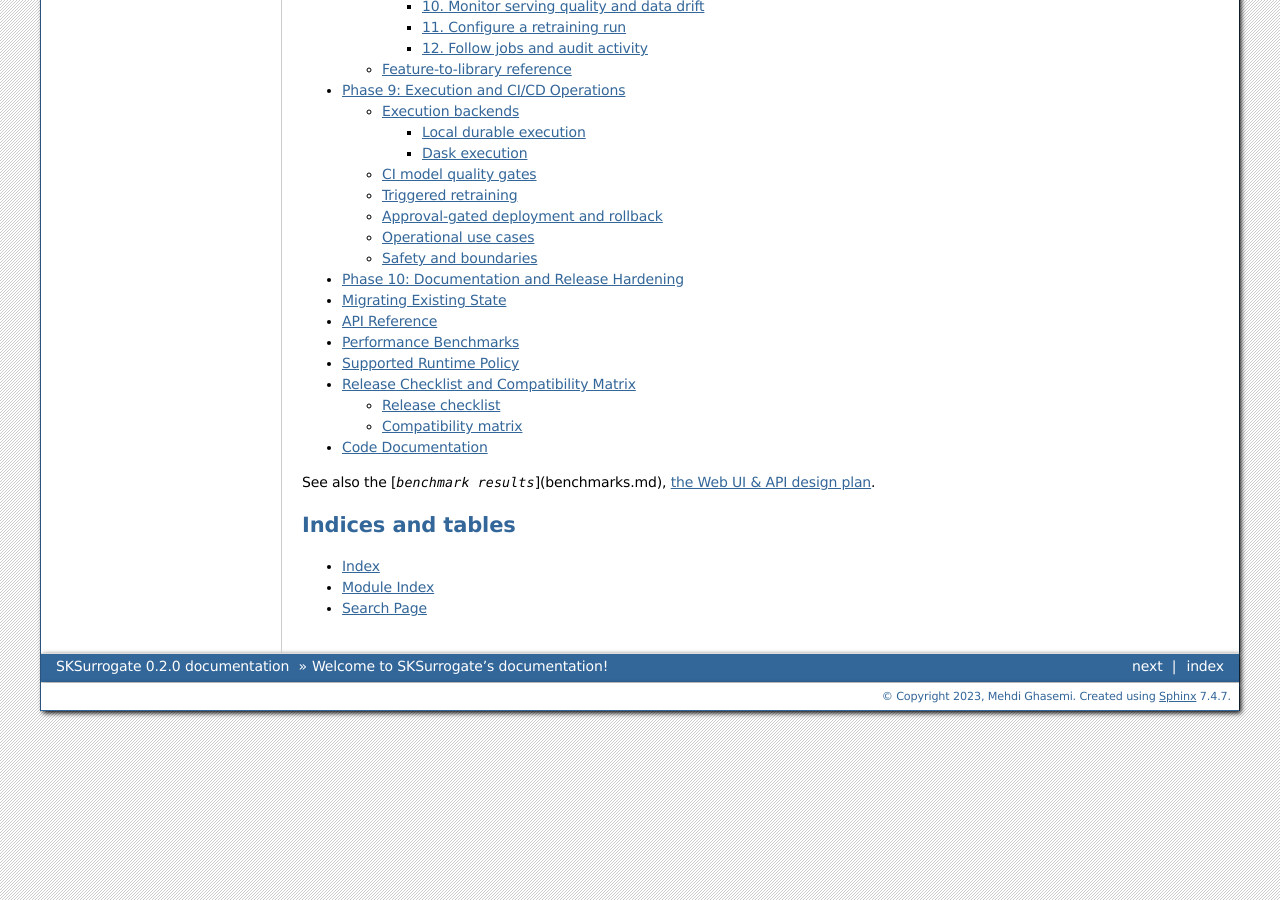
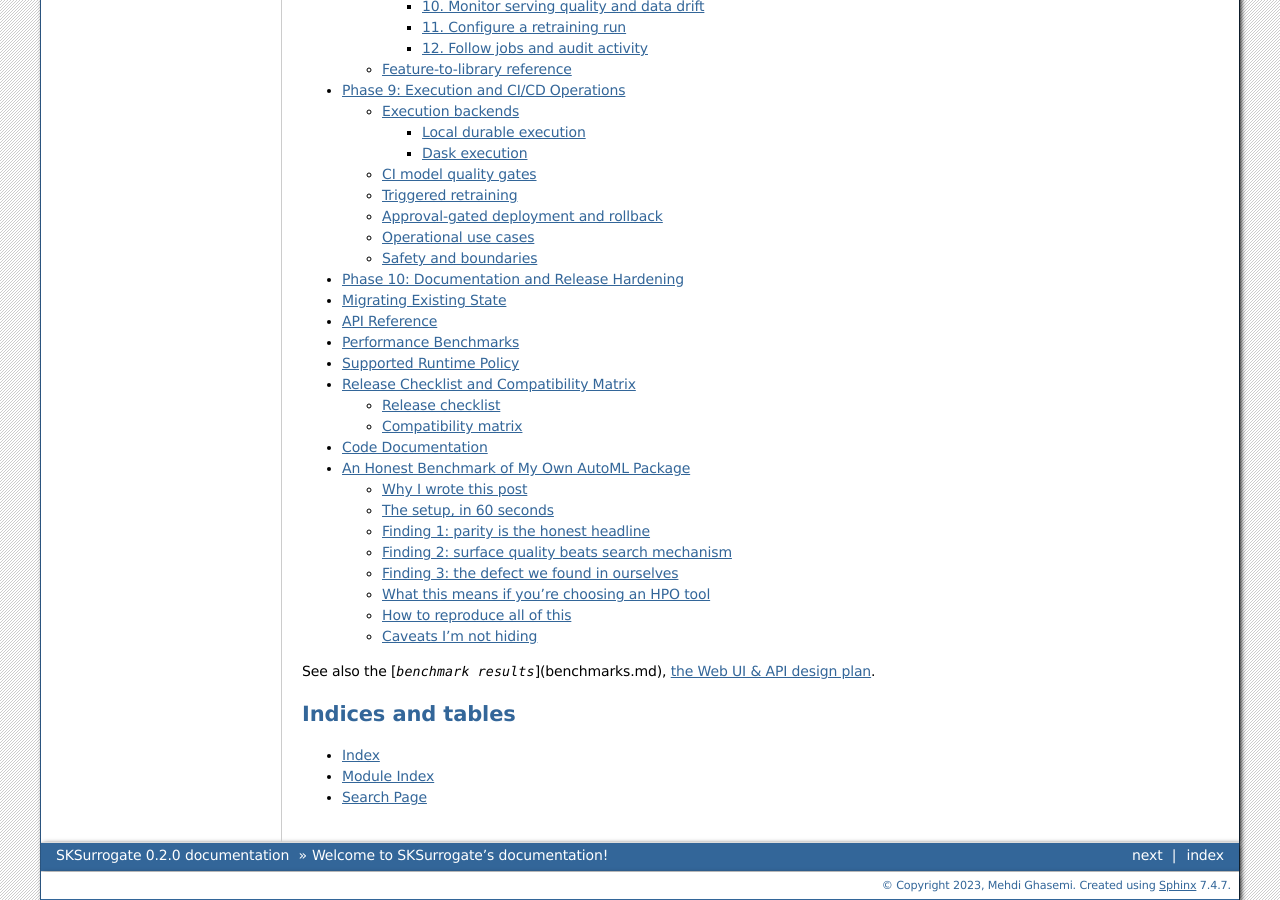
Before and after one commit to mghasemi/sksurrogate, a Sphinx documentation site: the page built from docs/index.rst, in a window 1280 px wide and 900 px high, scrolled down 1620 px. Built offline with Sphinx 7.4.7, drawn with Linux system fonts in a browser that asks for light colours; part of the change alters nothing that is shown.

Commit message:
docs: publish honest-benchmark blog post; enable markdown (myst) page support

````diff
--- /dev/null
+++ b/docs/blog-honest-benchmark.md
@@ -0,0 +1,94 @@
+# An Honest Benchmark of My Own AutoML Package
+
+*Where SKSurrogate beats Optuna-TPE, where it loses — and why the null results are the point.*
+
+*Mehdi Ghasemi — October 2026*
+
+> **TL;DR**
+> - At equal evaluation budgets on six public datasets, my surrogate-guided search (**SRS**) in [SKSurrogate](https://pypi.org/project/sksurrogate/) does **not** beat Optuna-TPE on accuracy — TPE is top on 5 of 6 datasets and everything sits within ~0.5 pt.
+> - What *is* real: the **response surface matters more than the search mechanism**. An un-tuned RBF Gaussian process beats my default polynomial regressor with seed-level significance ($p \approx 10^{-4}$ at B=60), while an un-tuned kernel ridge regressor is **worse than doing nothing**.
+> - The most useful result was a defect in *my own* pipeline: ordinal encoding of categorical features was silently masking the surrogate's advantage. Fixing it flipped SRS above TPE on 3 of 6 datasets — small, not significant at n=7 seeds, but uniformly directional.
+
+## Why I wrote this post
+
+Most AutoML packages ship "state-of-the-art" claims that are impossible to reproduce: no protocol contract, no archived raw runs, baselines chosen to lose. SKSurrogate was built the other way around — an equal-budget benchmark suite with a frozen protocol, pre-registered hypotheses with explicit falsifiers, integrity gates run before any canonical launch, and every raw record archived on Zenodo so the advertised "validated against benchmarks" claim is verifiable without rerunning anything.
+
+That means I also have to publish what the data says when it's inconvenient: **at small budgets, my package does not beat TPE.** This post walks through three findings from ~460 archived runs — one null result, one mechanism explanation, and one defect we caught in ourselves.
+
+## The setup, in 60 seconds
+
+All methods optimize the *same* estimator (`StandardScaler → RandomForestClassifier(50)`) over the *same* shared discrete grid (224 configurations across 3 parameters), with stratified 5-fold CV inside every search and one shared held-out 80/20 outer split per dataset-seed. Budgets are measured in **candidate-model evaluations** — a hardware-independent currency. Seven seeds per cell; 6 datasets from OpenML (pinned by `did`) plus one bundled synthetic set, B = 30 and B = 60 evaluations:
+
+| Arm | What it is |
+|---|---|
+| SRS + RBF-GP | The package's search with its v0.2 default surface (stock un-tuned `GaussianProcessRegressor`) |
+| SRS, no surrogate | Identical outer loop, surrogate never engages — the ablation that isolates the surrogate's contribution |
+| random / Optuna-TPE | Uniform sampling and TPE as the standard baselines (`scikit-optimize` is archived upstream; recorded as "not runnable" rather than silently dropped) |
+
+## Finding 1: parity is the honest headline
+
+Mean final CV accuracy, B = 30 (bold = best per row):
+
+| dataset | SRS + RBF-GP | no surrogate | random | Optuna-TPE |
+|---|---:|---:|---:|---:|
+| arrhythmia | 0.7020 | 0.6910 | 0.6941 | **0.7036** |
+| credit-g | 0.7423 | 0.7391 | 0.7405 | **0.7436** |
+| galaxy3 | 0.6473 | 0.6448 | 0.6484 | **0.6507** |
+| ionosphere | **0.9352** | 0.9347 | 0.9347 | 0.9337 |
+| optdigits | 0.9403 | 0.9392 | 0.9380 | **0.9405** |
+| spambase | 0.9280 | 0.9269 | 0.9272 | **0.9286** |
+
+TPE is top on five of six datasets, and the whole table spans roughly half a point — a RandomForest(50) over three parameters is a flat landscape where no search method separates. I deliberately do *not* claim "fewer evaluations to reach target accuracy" either: on four of six datasets, uniform random reaches its own near-best in as few as 2 evaluations. If you're tuning one model with three knobs on a laptop budget, the honest advice is that your choice among these tools will not move your accuracy much.
+
+## Finding 2: surface quality beats search mechanism
+
+Where the data *does* separate things is inside SRS itself — which response surface you fit to the evaluations:
+
+- **RBF-GP vs my legacy cubic Hilbert polynomial:** top mean CV on all six datasets at both budgets; seed-level wins of 20W/17T/5L (B=30) and 25W/13T/4L (B=60), exact binomial $p \approx 4\times10^{-3}$ and $p \approx 10^{-4}$. The advantage *grows* as the guidance window opens — a real effect, not seed luck. This is why v0.2 ships RBF-GP as the default.
+- **The ablation says the surrogate earns its keep with a good surface:** at B=60, SRS + GP matches or raises final accuracy on all six datasets vs the no-surrogate arm (e.g., credit-g 0.7446 vs 0.7430; arrhythmia 0.7056 vs 0.7004).
+- **Un-tuned KernelRidge is worse than doing nothing:** at B=60 it sits below the no-surrogate arm on mean CV in *all six* datasets and never wins a seed against the Hilbert arm (0W/23T/19L). At these budgets an un-tuned RBF kernel ridge fits noise as readily as signal. If you build this kind of thing: don't ship it.
+
+A controlled synthetic study (the "D-track", 2,160 additional runs) explains *why* the surfaces separate the way they do — a regime map over objective family × dimension × sample size × noise:
+
+| objective family | Hilbert poly | RBF-GP | Random forest |
+|---|---:|---:|---:|
+| polynomial (in-span) | **14**/18 | 2 | 2 |
+| Gaussian bump | 2 | **10** | 6 |
+| rational | 3 | 5 | **10** |
+| trigonometric | 0 | 1 | **17** |
+
+The mechanisms, not just the winners: the polynomial regressor is *exact* on in-span objectives even at $n=10$ (its error elsewhere is basis-truncation, flat in sample size); the stock RBF-GP has no noise term and interpolates noise — RMSE jumps from $\approx 0$ clean to 0.6–2.9 with moderate noise; RF is the robust generalist that never gets exactness. Real HPO landscapes (CV accuracy over a discrete grid) are not polynomial, which is exactly why the GP surface wins in Finding 2 and why my original Hilbert default was the weak link.
+
+## Finding 3: the defect we found in ourselves
+
+The pipeline-space track ("C-space") searches what an AutoML system actually chooses — **1,220 pipelines** (4 preprocessors × 5 reducers × 61 classifier configurations) — under three pre-registered protocols (equal wall-clock 120 s; equal 40 evaluations; wall budget as a cap), with hypotheses H1–H4 and their falsifiers fixed before the first canonical run. Six hundred thirty cells, zero invalid candidates. What came back:
+
+1. **No arm separates on held-out accuracy** — every paired comparison is null after Holm correction ($p_{\text{Holm}} = 1.000$ throughout). Flat again.
+2. **But SRS is evaluation-efficient:** it reaches within 1% of its own final best in a median of **6 evaluations**, against 11–17 for every other arm, at identical final accuracy.
+3. **That advantage doesn't transfer to wall-clock.** The GP surface fit grows as $O(n^3)$ — per-fit cost rises from 3 ms to 174 ms over a run — so 49% of SRS's 120 s budget is search overhead (22% fitting, 27% acquisition), buying ~half as many candidates as random search. And TPE spends 28–65% of its budget *re-proposing configurations it already evaluated*.
+4. **The ordinal-encoding defect was load-bearing.** With the default ordinal encoding, SRS loses to or ties TPE (H1: confirmed). Replacing it with a mixed categorical surface lifts best-CV by ≥0.3 pt in 4 of 6 datasets (+1.63 on galaxy3, +0.51 ionosphere, +0.43 credit-g, +0.37 optdigits) and moves SRS **above TPE in three of them**. Not significant after multiplicity correction — only 3 of the 4 bootstrap CIs exclude zero. But it is uniformly directional, and it changed what we ship next.
+5. **Portfolio AutoML still wins on accuracy:** FLAML beats every search arm on 5 of 6 datasets at the same wall cap (AutoGluon: 3/6 — which *refuted* our pre-registered joint hypothesis H3; that's pre-registration doing its job, telling us exactly what to believe and how strongly).
+
+## What this means if you're choosing an HPO tool
+
+- **Small flat spaces, laptop budgets:** TPE or plain random search is fine. The differences are below the noise of your problem.
+- **Surrogate-guided search earns its keep when evaluations are expensive** (each one costs minutes) and you care about final quality at a fixed budget — that's where SRS + a good surface shows up, with ~half the evaluations to get near-best on pipeline spaces.
+- **If your space has categorical features, check how they're encoded.** Ordinal encoding of unordered categories silently degrades surrogate guidance — the single most actionable lesson from this study.
+- **Match the surface to the objective's shape** when you can: polynomial-like/noisy → polynomial basis; clean and smooth → GP (with a noise term if evaluations are noisy); unknown shape → tree-based generalist or an ensemble with fallback.
+
+## How to reproduce all of this
+
+```bash
+pip install sksurrogate          # v0.2.0, PyPI
+python -m benchmarks.run --dataset all --budget 30      # full five-method suite (~1–3 h laptop-scale)
+python -m benchmarks.dtrack.d2_compare                  # the regime-map study
+```
+
+- Protocol contract + errata history: `benchmarks/DESIGN.md` (v1.9) in [github.com/mghasemi/sksurrogate](https://github.com/mghasemi/sksurrogate)
+- Raw B=30/B=60 records (462 runs): [doi.org/10.5281/zenodo.23629024](https://doi.org/10.5281/zenodo.23629024)
+- D-track raw data + report: [doi.org/10.5281/zenodo.23652613](https://doi.org/10.5281/zenodo.23652613)
+- Software archive (v0.2.0): [doi.org/10.5281/zenodo.23631823](https://doi.org/10.5281/zenodo.23631823)
+
+## Caveats I'm not hiding
+
+Seven seeds per cell; budgets of 30–60 evaluations; the fixed-pipeline suite's space is only three parameters wide; D-track objectives are smooth and low-dimensional ($d \le 3$); the wall-clock arm uses a different currency (seconds, hardware-dependent) and is explicitly *not* comparable to the evaluation-count tables. These are small-budget results, and TPE remains competitive — that's stated in the docs too, no spin required. The suite being public means anyone can extend it with more seeds or datasets; I'd rather be wrong in a verifiable way than impressive in an unverifiable one.
--- a/docs/conf.py
+++ b/docs/conf.py
@@ -35,7 +35,8 @@ extensions = ['sphinx.ext.autodoc',
     'sphinx.ext.coverage',
     'sphinx.ext.mathjax',
     'sphinx.ext.ifconfig',
-    'sphinx.ext.viewcode']
+    'sphinx.ext.viewcode',
+    'myst_parser']  # markdown pages (benchmark studies, blog posts)
 
 autosummary_generate = False
 
@@ -45,8 +46,12 @@ templates_path = ['_templates']
 # The suffix(es) of source filenames.
 # You can specify multiple suffix as a list of string:
 #
-# source_suffix = ['.rst', '.md']
-source_suffix = '.rst'
+# Markdown pages (benchmark studies, blog posts) are built via myst-parser.
+source_suffix = {'.rst': 'restructuredtext', '.md': 'markdown'}
+
+myst_enable_extensions = [
+    "dollarmath",  # inline $...$ math, rendered by sphinx.ext.mathjax
+]
 
 # The master toctree document.
 master_doc = 'index'
--- a/docs/index.rst
+++ b/docs/index.rst
@@ -27,6 +27,7 @@ Welcome to SKSurrogate's documentation!
    phase10
    release
    code
+   blog-honest-benchmark
 
 See also the [`benchmark results`](benchmarks.md), `the Web UI & API design plan <ui-plan.md>`_.
 
--- /dev/null
+++ b/docs/requirements.txt
@@ -0,0 +1,3 @@
+# Documentation build dependencies (Read the Docs `python.install`).
+sphinx
+myst-parser
````
Also changed, not shown: .readthedocs.yml.
